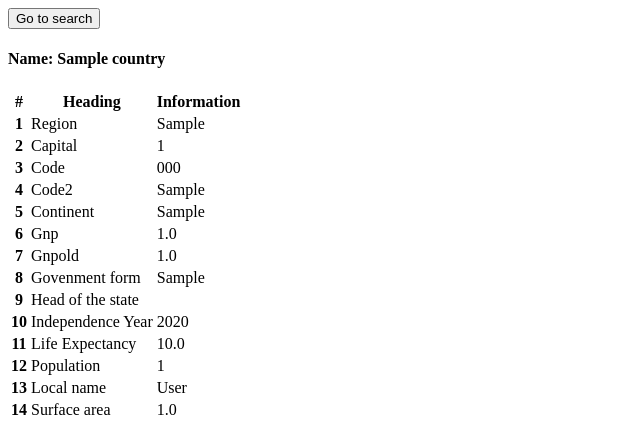
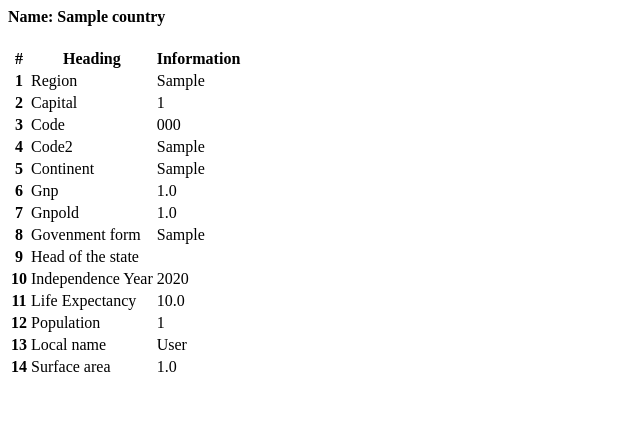
Before and after one commit to nazminin09/worldnazmiapi, a Django app: a page that uses templates/country.html in a window 1280 px wide. Shown: the top 421 px of the page, without its empty margins (0-640 px from the left). Run offline with Django 4.2, Linux system fonts and the light colour scheme; tables that the repository leaves empty hold one stand-in row (values such as "Sample post").

Commit message:
requiremtn and template changes

```diff
--- a/requirements.txt
+++ b/requirements.txt
@@ -32,3 +32,6 @@ six
 urllib3
 Whoosh
 xlrd
+djangorestframework
+markdown
+django-filter
--- a/templates/country.html
+++ b/templates/country.html
@@ -1,8 +1,5 @@
 
 {% block body %}
-<div class="container mt-5 text-right">
-	<button class="btn btn-outline-success my-2 my-sm-0" onclick="location.href='/'">Go to search</button>
-</div>
 <div class="container mt-3">
 	<div class="card bg-light">
 		<div class="card-body mx-auto" style="max-width: 400px;">
```
